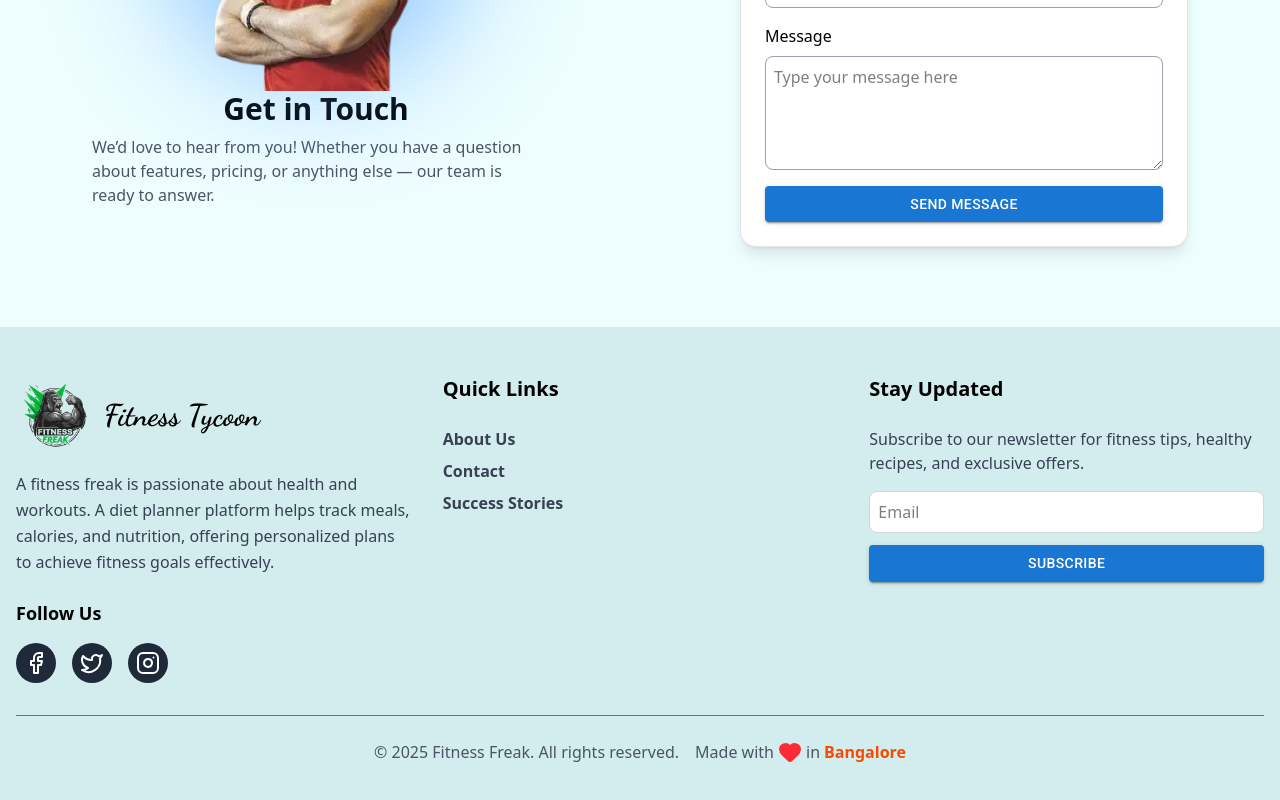
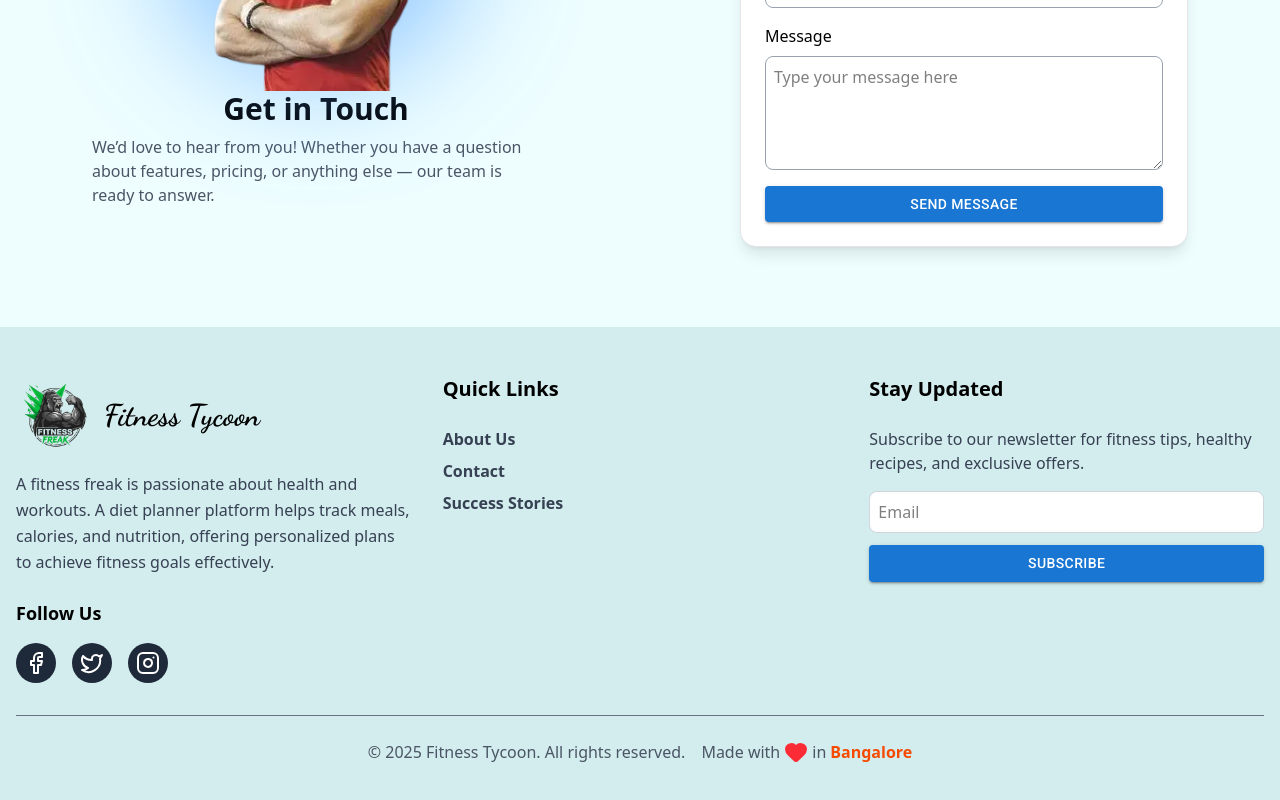
Before and after one commit to Digbj/FitnessFreak, a React (Vite) app: page / in a window 1280 px wide. Shown: the part 4776-5576 px from the top of the page. Built offline with nearby package versions, Linux system fonts and the light colour scheme; a web font is replaced by a local one.

Commit message:
name chang in footer

```diff
--- a/src/component/Footer.jsx
+++ b/src/component/Footer.jsx
@@ -126,7 +126,7 @@ export const Footer = () => {
           <div className="flex flex-col md:flex-row justify-center items-center space-y-2 md:space-y-0 text-center">
             <div className="flex flex-col sm:flex-row items-center space-y-2 sm:space-y-0 sm:space-x-4 text-gray-600">
               <span>
-                © {new Date().getFullYear()} Fitness Freak. All rights reserved.
+                © {new Date().getFullYear()} Fitness Tycoon. All rights reserved.
               </span>
               <div className="flex items-center">
                 <span>Made with </span>
```
